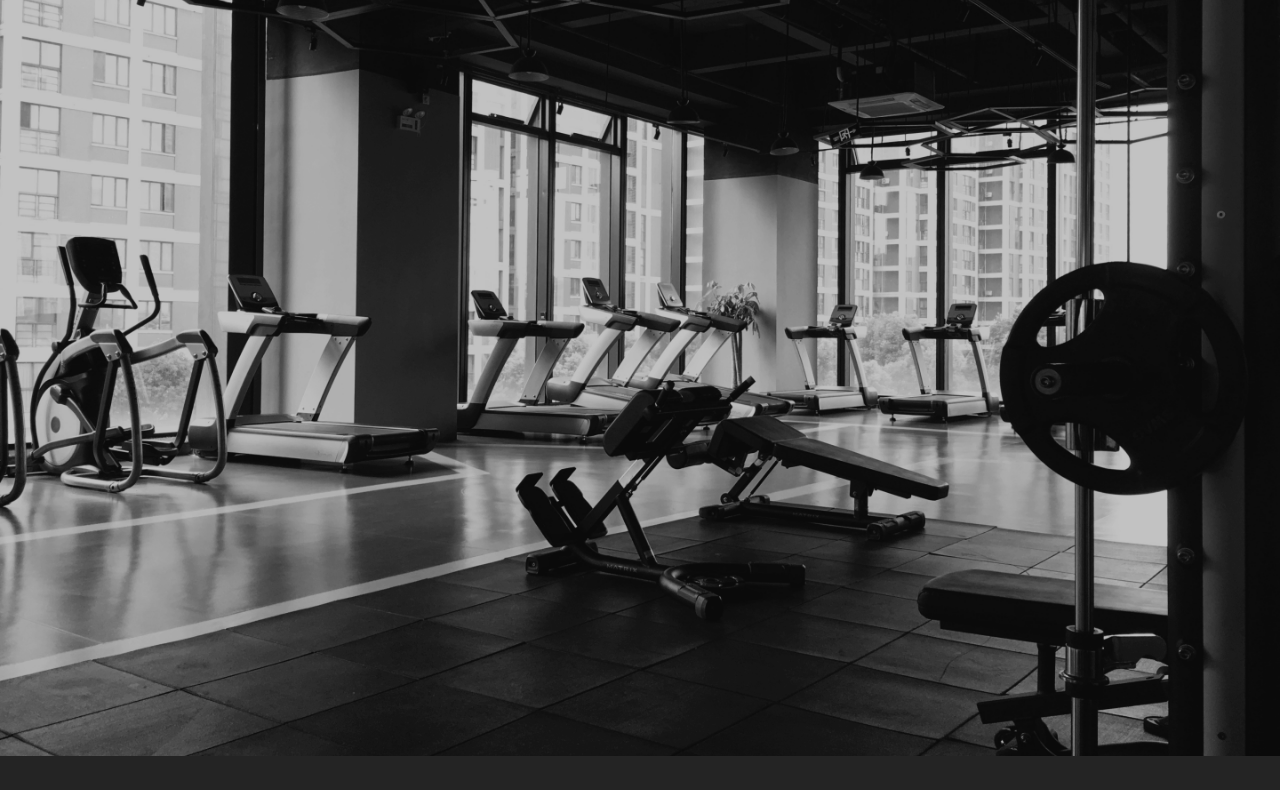
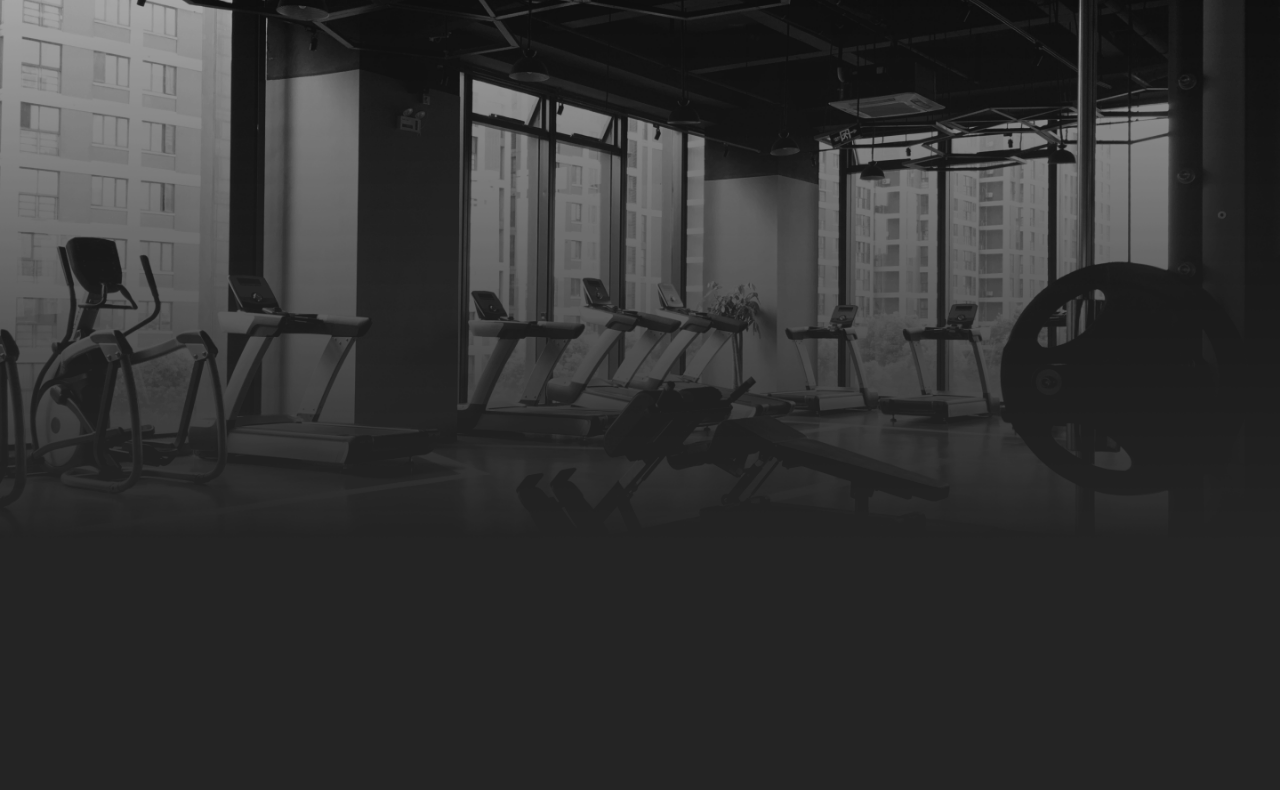
Before and after one commit to pauloturcko/vitalitygymstatic, a website with bundled scripts: page src/index.html in a window 1280 px wide. Shown: the part 115-905 px from the top of the page. Built offline with nearby package versions, Linux system fonts and the light colour scheme.

Commit message:
background home page update

```diff
--- a/src/index.html
+++ b/src/index.html
@@ -11,7 +11,7 @@
 
 
 <body class="bg-bg-color01 w-full h-auto">
-  <img class="z-0 w-full h-auto opacity-85" src="./img/bg.png" alt="Foto da Academia">
+  <img class="z-0 w-full h-auto opacity-85" src="./img/Mask group.png" alt="Foto da Academia">
   <header class="bg-transparent w-full px-24 flex justify-between items-center h-32 z-20 fixed top-0">
     <a href="#"><img src="./img/pink_logo.svg" alt="Logo Vitality Gym"></a>
     <div class="flex gap-x-12 font-main-font font-semibold text-2xl uppercase tracking-wider">
```
Also changed, not shown: src/img/Mask group.png (added).
